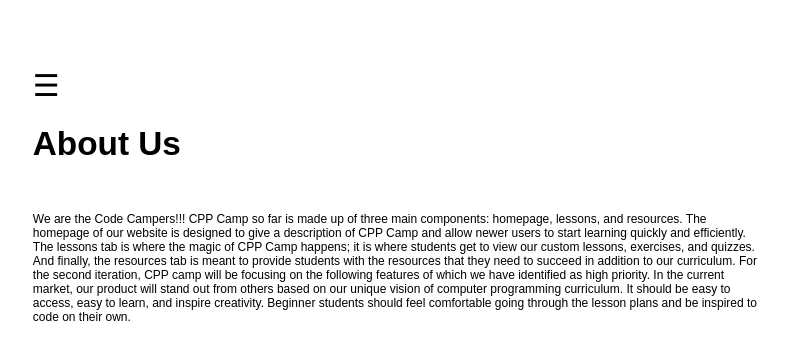
After one commit to nvurdien/CPPCamp, a Django app: page /about/ in a window 1280 px wide. The commit adds this page. Shown: the top 360 px of the page, without its empty margins (244-1032 px from the left). Run offline with Django 3.2, Linux system fonts and the light colour scheme.

Commit message:
Added about us page and added stuff to exercise and quizzes page. Updated navigation sidebar to have about us page. Updated homepage

```diff
--- a/camp/urls.py
+++ b/camp/urls.py
@@ -19,13 +19,14 @@ from django.conf.urls import url, include
 from django.contrib import admin
 from django.contrib.auth import views as auth_views
 from django.views.generic.base import TemplateView
-from lessons.views import HomePageView, ResourcePageView
+from lessons.views import HomePageView, ResourcePageView, AboutUsPageView
 
 urlpatterns = [
     url(r'^login/$', auth_views.login, {'template_name': 'login.html'}, name='login'),
     url(r'^logout/$', auth_views.logout, {'template_name': 'logged_out.html'}, name='logout'),
     #url('^', include('django.contrib.auth.urls')),
     url(r'^$', HomePageView.as_view(), name = 'home'),
+    url(r'^about/', AboutUsPageView.as_view(), name = 'about'),
     url(r'^resources/', ResourcePageView.as_view(), name = 'resources'),
     url(r'^lessons/', include('lessons.urls')),
     url(r'^admin/', admin.site.urls),
--- a/lessons/static/lessons/style.css
+++ b/lessons/static/lessons/style.css
@@ -79,6 +79,29 @@ pre {
 
 
 /* Don't touch anything below this please */
+
+.midbutton {
+    border-radius: 4px;
+    background-color: gray !important;
+    border: none;
+    color: white !important;
+    text-align: center;
+    text-decoration: none !important;
+    font-size: 16px;
+    padding: 20px;
+    width: 100px;
+    transition: all 0.5s;
+    cursor: crosshair;
+    margin: 5px;
+}
+
+.midbutton span {
+    cursor: crosshair;
+    display: inline-block;
+    position: relative;
+    transition: 0.5s;
+    text-decoration: none !important;
+}
 
 .button {
     border-radius: 4px;
--- /dev/null
+++ b/lessons/templates/about/AboutUs.html
@@ -0,0 +1,19 @@
+{% extends "base.html" %}
+{% block content %}
+<h1>About Us</h1>
+<BR>
+<p>
+  We are the Code Campers!!!
+  CPP Camp so far is made up of three main components: homepage, lessons, and resources.
+  The homepage of our website is designed to give a description of CPP Camp and allow newer users to start learning quickly and efficiently.
+  The lessons tab is where the magic of CPP Camp happens; it is where students get to view our custom lessons, exercises, and quizzes.
+  And finally, the resources tab is meant to provide students with the resources that they need to succeed in addition to our curriculum.
+  For the second iteration, CPP camp will be focusing on the following features of which we have identified as high priority.
+  In the current market, our product will stand out from others based on our unique vision of computer programming curriculum.
+  It should be easy to access, easy to learn, and inspire creativity.
+  Beginner students should feel comfortable going through the lesson plans and be inspired to code on their own.
+</p>
+<BR>
+<BR>
+
+{% endblock %}
--- a/lessons/templates/base.html
+++ b/lessons/templates/base.html
@@ -16,11 +16,12 @@
 
 <div id="mySidenav" class="sidenav">
     <a href="javascript:void(0)" class="closebtn" onclick="closeNav()">&times;</a>
-    <a href="{% url 'home' %}" class="active">Home</a> {% if user.is_authenticated %}
+    <a href="{% url 'home' %}" class="active">Home</a>
+    <a href="{% url 'about' %}" class="active">About Us</a>
+     {% if user.is_authenticated %}
     <a href="{% url 'logout' %}" class="active">Log Out</a> {% else %}
     <a href="{% url 'login' %}" class="active">Login</a> {% endif %}
     <a href="{% url 'lessons:index' %}" class="active">Lessons</a>
-
     <a href="{% url 'resources' %}" class="active">Resources</a>
 
 </div>
--- a/lessons/templates/home.html
+++ b/lessons/templates/home.html
@@ -1,7 +1,7 @@
 {% extends "base.html" %}
 {% block content %}
 {% if user.is_authenticated %}
-<h2> Welcome Back {{ user.username }}!</h2>
+<h1> Welcome Back {{ user.first_name }} {{user.last_name}}!</h1>
 <BR>
 <p>Our purpose is to ensure that high school students have a means of supplementing their computer science education as well as inspiring them to follow a path related to computer science.
     <BR> In the Lessons tab, we cover the basics ranging from Hello World to variables. As we implement more features into the site, the content in the lessons will improve significantly.
--- a/lessons/templates/lessons/exercise/exercise.html
+++ b/lessons/templates/lessons/exercise/exercise.html
@@ -61,7 +61,7 @@
     document.getElementById("grade").innerHTML += corrections[j];
   }
   document.getElementById("grade").innerHTML += "<BR><BR><BR><BR><BR><BR>";
-  document.getElementById("grade").innerHTML += "<BR><p align=center><a href="+"/../lessons/{{lesson.lesson_id}}"+ " class="+"backbutton"+"><span><font-size=14px>Return to Lesson</font></span></a>";
+  document.getElementById("grade").innerHTML += "<BR><p align=center><a href="+"/../lessons/{{lesson.lesson_id}}"+ " class="+"backbutton"+"><span><font-size=14px>Return to Lesson</font></span></a>"+"<a href="+" /../lessons/exercise/{{lesson.lesson_id}} "+ " class="+"\"midbutton\""+"><span><font-size=14px>Retake</font></span></a>";
 }
   else
   {
@@ -71,9 +71,9 @@
       document.getElementById("grade").innerHTML += corrections[j];
     }
     document.getElementById("grade").innerHTML += "<BR><BR><BR><BR><BR><BR>";
-    document.getElementById("grade").innerHTML += "<BR><p align=center><a href="+"/../lessons/{{lesson.lesson_id}}"+ " class="+"backbutton"+"><span><font-size=14px>Return to Lesson</font></span></a>"+"<a href="+" /../lessons/quiz/{{lesson.lesson_id}} "+ " class="+"\"button\""+"><span><font-size=14px>Quiz {{lesson.lesson_id}}</font></span></a>";
+    document.getElementById("grade").innerHTML += "<BR><p align=center><a href="+"/../lessons/{{lesson.lesson_id}}"+ " class="+"backbutton"+"><span><font-size=14px>Return to Lesson</font></span></a>"+"<a href="+" /../lessons/exercise/{{lesson.lesson_id}} "+ " class="+"\"midbutton\""+"><span><font-size=14px>Retake</font></span></a>"+"<a href="+" /../lessons/quiz/{{lesson.lesson_id}} "+ " class="+"\"button\""+"><span><font-size=14px>Quiz {{lesson.lesson_id}}</font></span></a>";
+
   }
-
   return false; // required to not refresh the page; just leave this here
   } //this ends the submit function
   </script>
--- a/lessons/templates/lessons/quiz/quiz.html
+++ b/lessons/templates/lessons/quiz/quiz.html
@@ -55,7 +55,7 @@
   {
     document.getElementById("grade").innerHTML += corrections[j];
   }*/
-  document.getElementById("grade").innerHTML += "<BR><p align=center><a href="+"/../lessons/{{lesson.lesson_id}}"+ " class="+"backbutton"+"><span><font-size=14px>Return to Lesson</font></span></a>";
+  document.getElementById("grade").innerHTML += "<BR><p align=center><a href="+"/../lessons/{{lesson.lesson_id}}"+ " class="+"backbutton"+"><span><font-size=14px>Return to Lesson</font></span></a>"+"<a href="+" /../lessons/quiz/{{lesson.lesson_id}} "+ " class="+"\"midbutton\""+"><span><font-size=14px>Retake</font></span></a>";
 }
   else
   {
@@ -66,7 +66,7 @@
     }
 
     document.getElementById("grade").innerHTML += "<BR><BR><BR><BR><BR><BR>";
-    document.getElementById("grade").innerHTML += "<BR><p align=center><a href="+"/../lessons/{{lesson.lesson_id}}"+ " class="+"backbutton"+"><span><font-size=14px>Return to Lesson</font></span></a>"+"<a href="+"/../lessons/{{lesson.lesson_id|add:1}}"+" class="+"button"+"><span><font-size=14px>Next Lesson</font></span></a>";
+    document.getElementById("grade").innerHTML += "<BR><p align=center><a href="+"/../lessons/{{lesson.lesson_id}}"+ " class="+"backbutton"+"><span><font-size=14px>Return to Lesson</font></span></a>"+"<a href="+" /../lessons/quiz/{{lesson.lesson_id}} "+ " class="+"\"midbutton\""+"><span><font-size=14px>Retake</font></span></a>"+"<a href="+"/../lessons/{{lesson.lesson_id|add:1}}"+" class="+"button"+"><span><font-size=14px>Next Lesson</font></span></a>";
   }
 
   return false; // required to not refresh the page; just leave this here
--- a/lessons/views.py
+++ b/lessons/views.py
@@ -25,6 +25,12 @@ class ResourcePageView(TemplateView):
     template_name = 'resources/resources.html'
     def get_context_data(self, **kwargs):
         context = super(ResourcePageView, self).get_context_data(**kwargs)
+        return context
+
+class AboutUsPageView(TemplateView):
+    template_name = 'about/AboutUs.html'
+    def get_context_data(self, **kwargs):
+        context = super(AboutUsPageView, self).get_context_data(**kwargs)
         return context
 
 class IndexView(LoginRequiredMixin,generic.ListView):
```
Also changed, not shown: lessons/templates/lessons/detail.html (+6 -1 lines), db.sqlite3, 2 other files.
